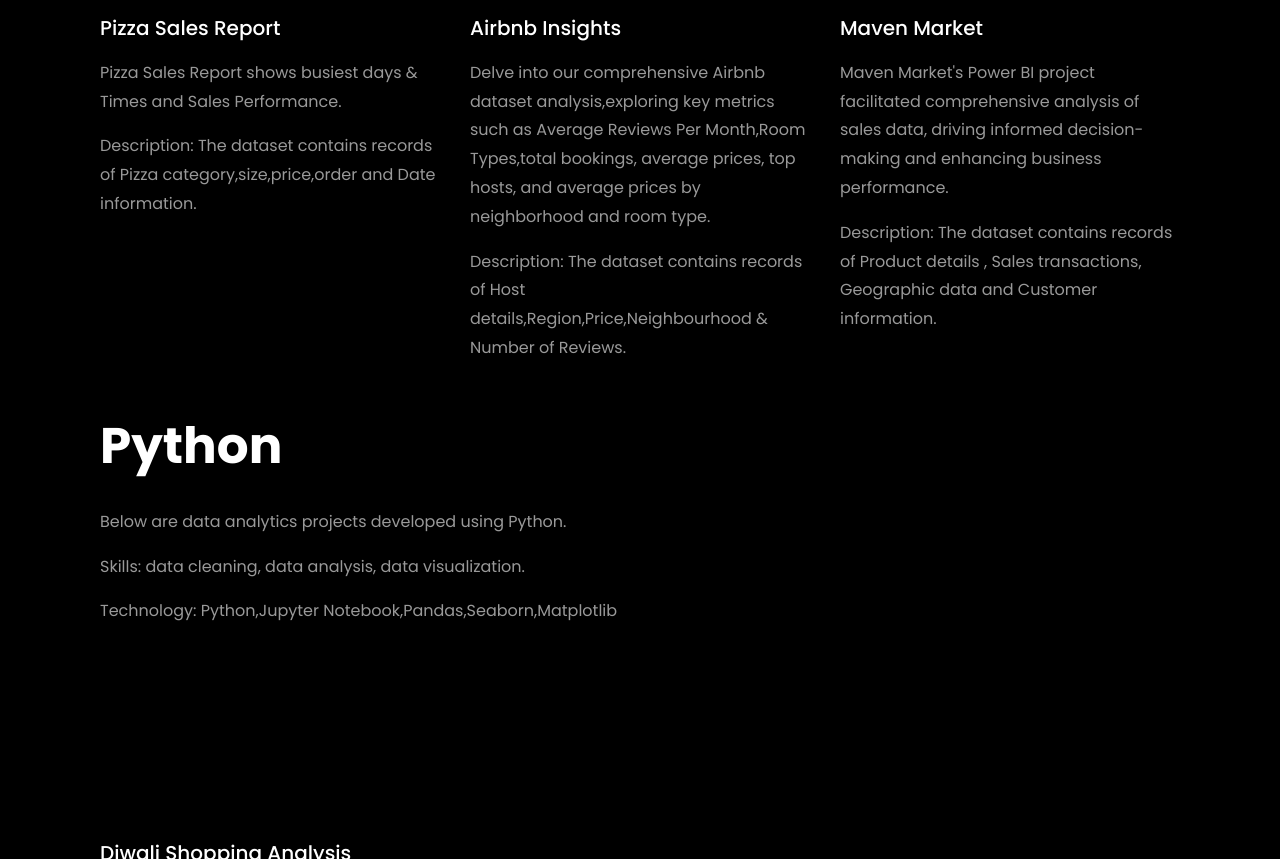
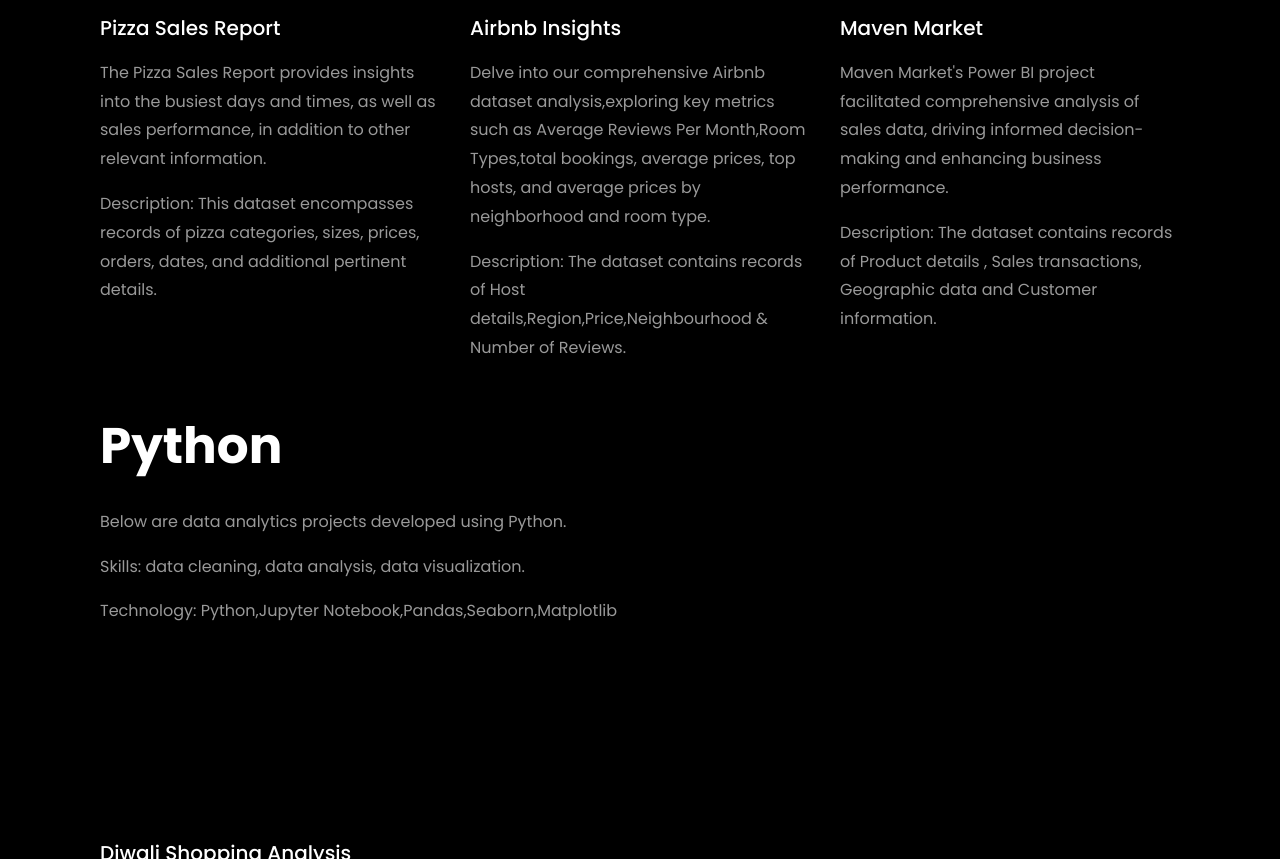
Before and after one commit to pragatidivekar/Portfolio, a plain HTML site: page index.html in a window 1280 px wide. Shown: the part 5575-6434 px from the top of the page. Drawn offline with Linux system fonts and the light colour scheme; files whose address does not match are found by name.

Commit message:
Update index.html

```diff
--- a/index.html
+++ b/index.html
@@ -494,8 +494,8 @@
 							</a>
 							<div class="text mt-3 float-right d-block">
 								<h3 class="heading"><a href="https://github.com/pragatidivekar/Pizza-Sale-/blob/main/Pizza%20sales.pdf">Pizza Sales Report</a></h3>
-								<p>Pizza Sales Report shows busiest days & Times and Sales Performance.</p>
-								<p>Description: The dataset contains records of Pizza category,size,price,order and Date information. </p>
+								<p>The Pizza Sales Report provides insights into the busiest days and times, as well as sales performance, in addition to other relevant information.</p>
+								<p>Description: This dataset encompasses records of pizza categories, sizes, prices, orders, dates, and additional pertinent details. </p>
 							</div>
 						</div>
 					</div>
```
